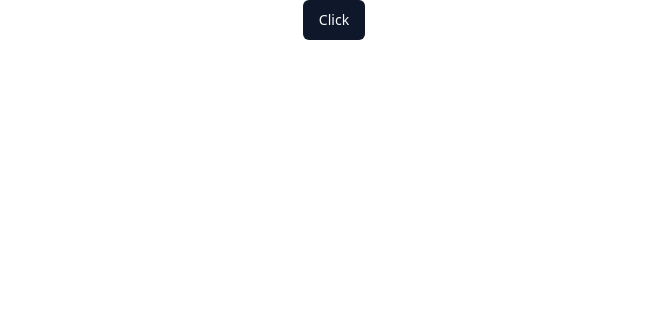
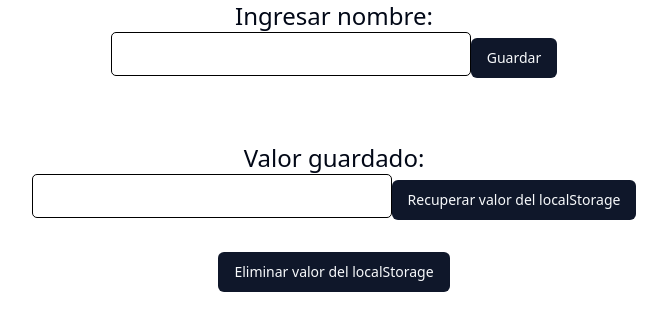
Before and after one commit to tahayk3/front-payroll-gt, a React (Vite) app: page / in a window 1280 px wide. Shown: the top 330 px of the page, without its empty margins (306-973 px from the left). Built offline with nearby package versions, Linux system fonts and the light colour scheme.

Commit message:
feat: Integración de métodos para manejo de local storage

```diff
--- a/src/components/App.jsx
+++ b/src/components/App.jsx
@@ -1,10 +1,68 @@
-import {Button} from './ui/button'
+import { Button } from './ui/button'
+import '../index.css'
+import React, { useState } from 'react';
+import { useLocalStorage } from "../services/local-storage";
+
+const App = () => {
+  const [inputText, setInputText, removeItem] = useLocalStorage("nombreUsuario", '');
+  const [nombre, setNombre] = useState("");
+  const [nombreMostrar, setNombreMostra] = useState("");
+
+  const handleInputChange = (e) => {
+    const text = e.target.value
+    setNombre(text);
+    console.log(text);
+  }
+
+  const saveData = (event) => {
+    setInputText(nombre);
+    alert('Valor del input guardado en el almacenamiento local: ');
+  }
+  const setData = () => {
+    setNombreMostra(inputText);
+    alert("Se mostro el valor guardado");
+  };
+  const removeData = () => {
+    //Forma 1 de eliminar el item
+    //    setInputText("");
+    //forma 2 de eliminar item
+    removeItem();
+    setNombreMostra("");
+    alert("El valor del localStorage se ha eliminado");
+  };
+
+  return (
+    <div className='text-center text-2xl '>
+      <label>
+        Ingresar nombre:
+        <br />
+        <input
+          type="text"
+          onChange={handleInputChange}
+          style={{ border: '1px solid black', padding: '5px', borderRadius: '5px' }}
+        />
+      </label>
+      <Button onClick={saveData} >Guardar</Button>
 
 
-const App = () => {
-  return (
-    <div className='text-center text-2xl '>
-      <Button>Click</Button>
+      <br />
+      <br />
+      <br />
+      <label>
+        Valor guardado:
+        <br />
+        <input
+          type="text"
+          value={nombreMostrar}
+          readOnly
+          style={{ border: '1px solid black', padding: '5px', borderRadius: '5px' }}
+        />
+      </label>
+      <Button onClick={setData}>Recuperar valor del localStorage</Button>
+
+      <br />
+      <br />
+      <Button onClick={removeData}>Eliminar valor del localStorage</Button>
     </div>
   )
 }
--- /dev/null
+++ b/src/services/local-storage.js
@@ -0,0 +1,46 @@
+
+import { useState, useEffect } from "react";
+
+function getStorageValue(key, defaultValue) {
+    /*
+        Obtener el valor almacenado en el localStorage para la clave proporcionada.
+        Comprobar si el valor recuperado del localStorage es null o undefined, si cumple devolver el defaulValue
+        Si no, entonces devolver el valor analizado
+       */
+    const saved = localStorage.getItem(key);
+    if (saved === null || typeof saved === 'undefined') {
+        return defaultValue; // Si es así, devolvemos el valor por defecto
+    }
+    const initial = JSON.parse(saved);
+    console.log("Valor del item en localStorage: " + initial)
+    return initial || defaultValue;
+}
+
+
+export const useLocalStorage = (key, defaultValue) => {
+    /*Hook
+    inicalizar con el valor del getStorageValue
+    actualizar cuando los valores cambian o eliminar la clave en caso es null-undefined
+    opcion de remover la clave
+    devolver el valor, la funcion para actualizar y la funcion para eliminar
+    */
+
+    const [value, setValue] = useState(() => {
+        return getStorageValue(key, defaultValue);
+    });
+
+    useEffect(() => {
+        if (value === null || typeof value === 'undefined') {
+            localStorage.removeItem(key);
+        } else {
+            localStorage.setItem(key, JSON.stringify(value));
+        }
+    }, [key, value]);
+
+    const removeItem = () => {
+        localStorage.removeItem(key);
+        setValue(defaultValue);
+    };
+
+    return [value, setValue, removeItem];
+};
```
